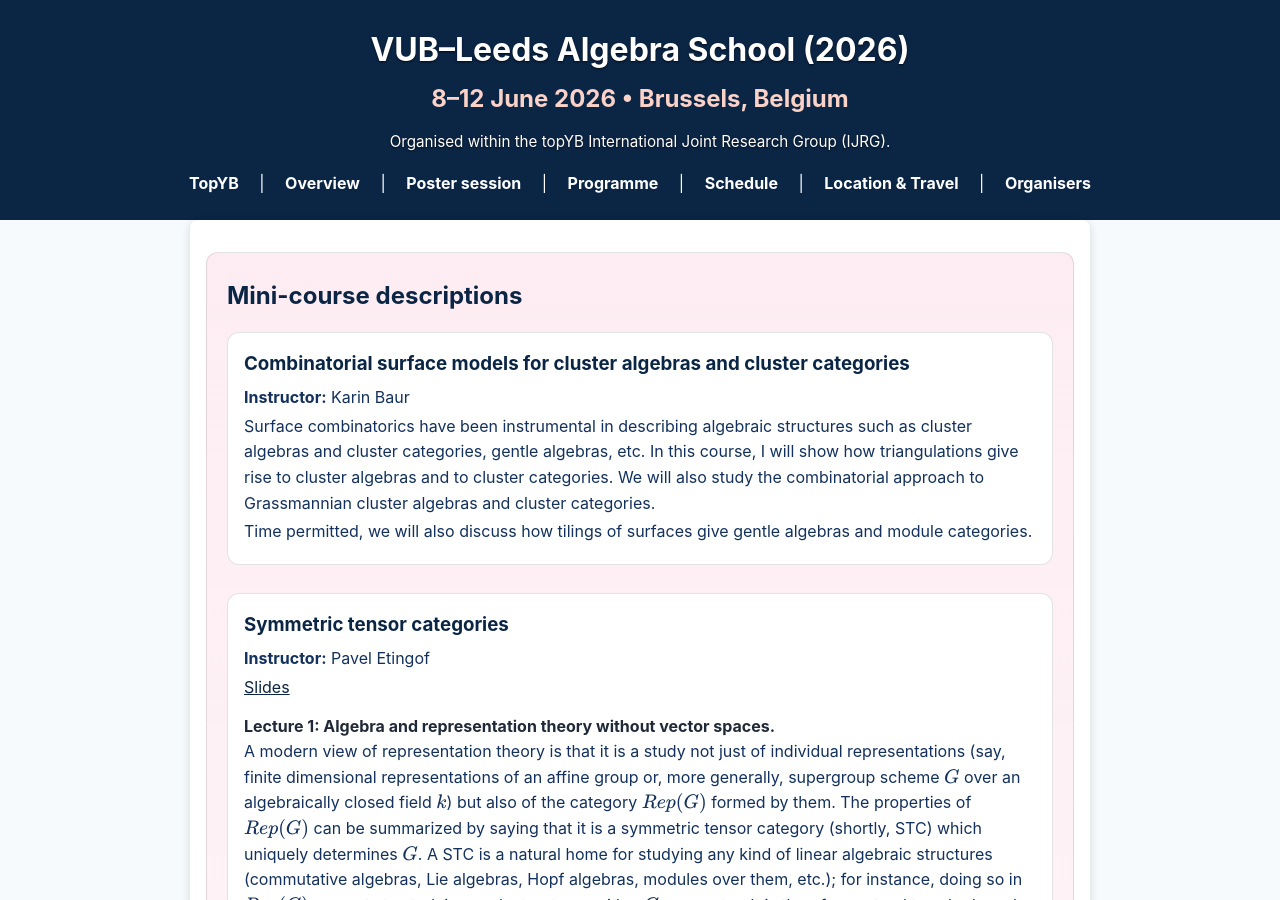
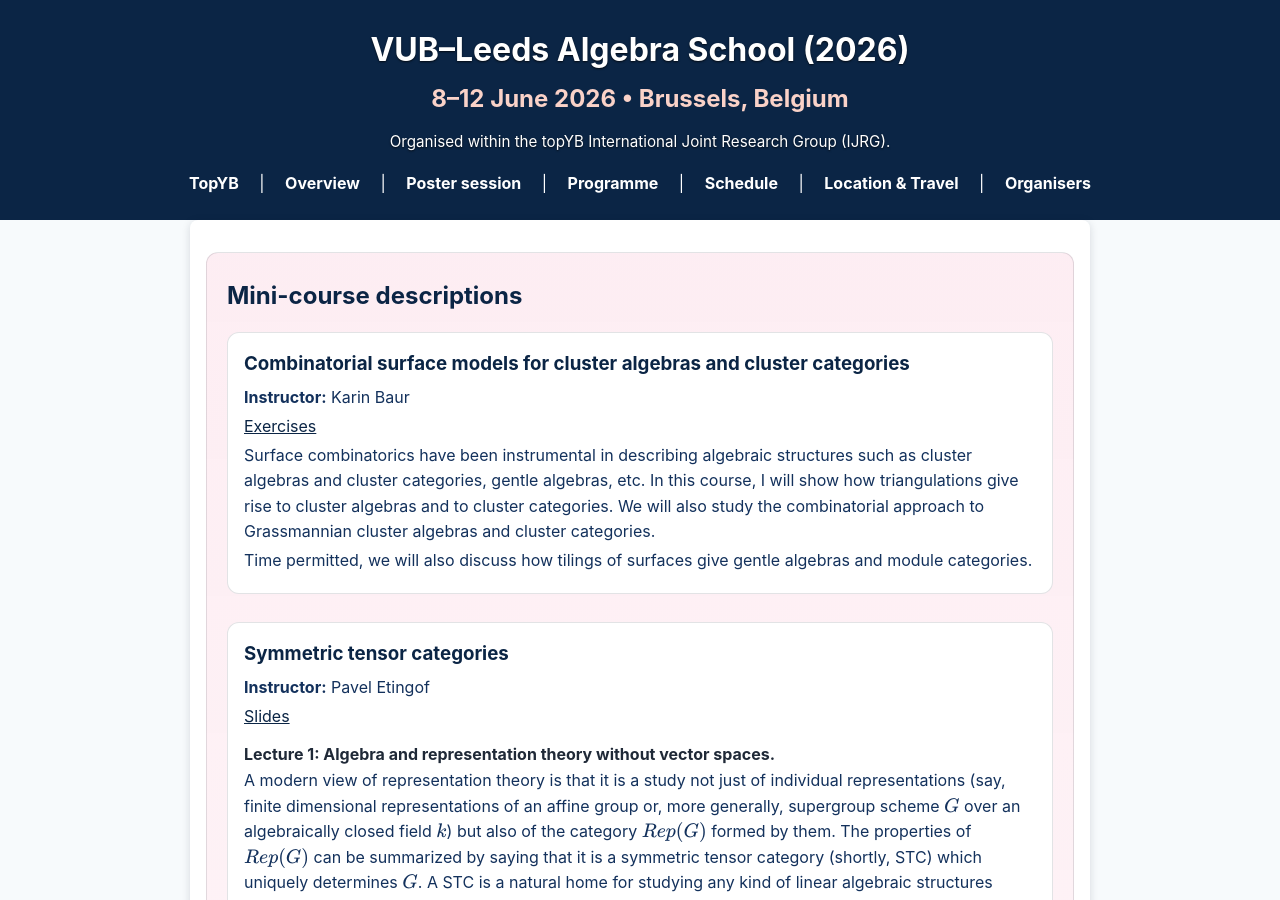
Before and after one commit to VubLeedsTopYB/VubLeedsTopYB.github.io, a Jekyll site: the page built from summer-school/programme.md, in a window 1280 px wide and 900 px high. Built offline with Jekyll 4.4.1, drawn with Linux system fonts in a browser that asks for light colours.

Commit message:
Baur exercises

```diff
--- a/summer-school/programme.md
+++ b/summer-school/programme.md
@@ -10,6 +10,7 @@
     <div class="card">
       <h3>Combinatorial surface models for cluster algebras and cluster categories</h3>
       <p><strong>Instructor:</strong> Karin Baur</p>
+      <p><a href="pdfs/Baur-exercises.pdf">Exercises</a></p>
       <p>Surface combinatorics have been instrumental in describing algebraic structures such as cluster algebras and cluster categories, gentle algebras, etc.
           In this course, I will show how triangulations give rise to cluster algebras and to cluster categories.
           We will also study the combinatorial approach to Grassmannian cluster algebras and cluster categories. </p>
```
Also changed, not shown: other parts of summer-school/programme.md (+1 -0 lines), 6 other files.
